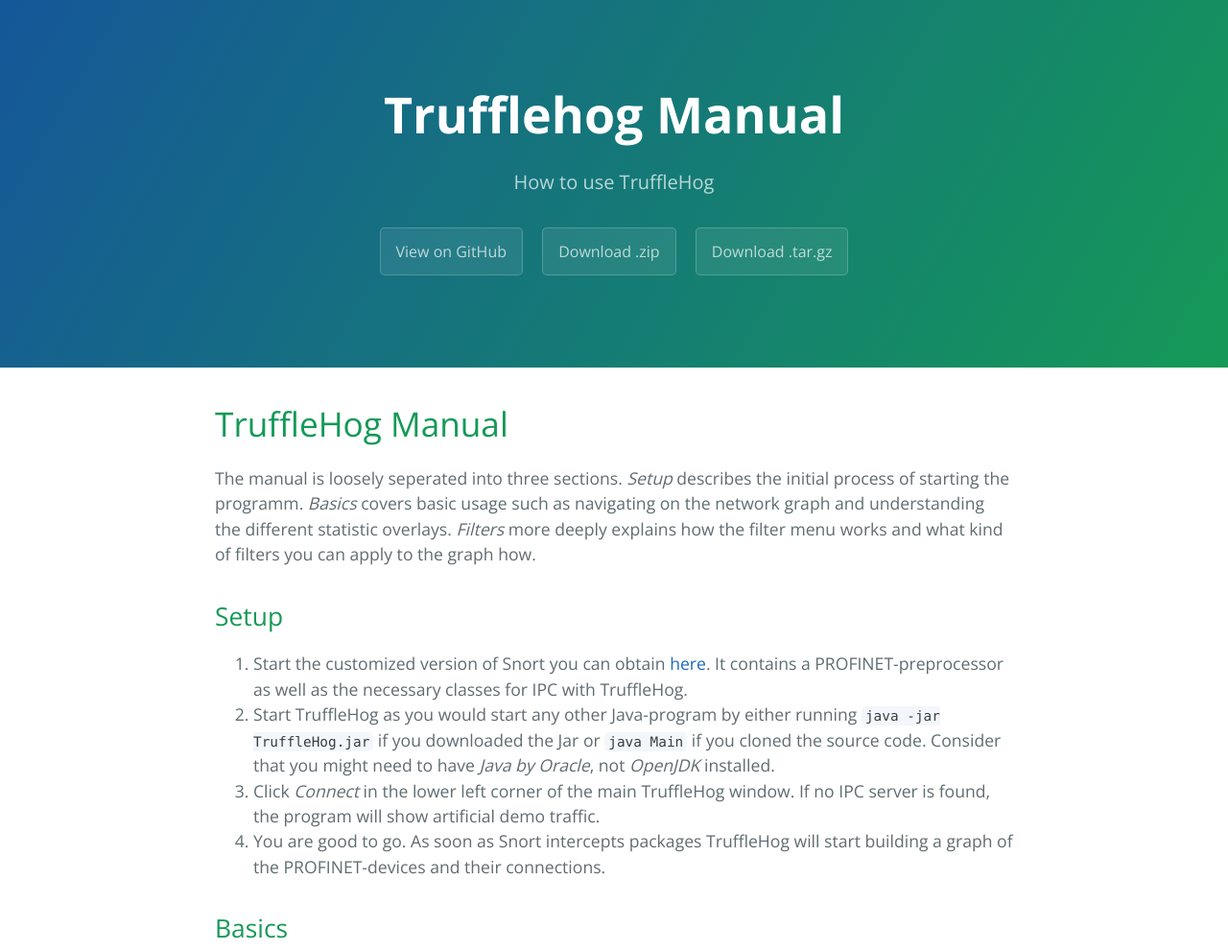
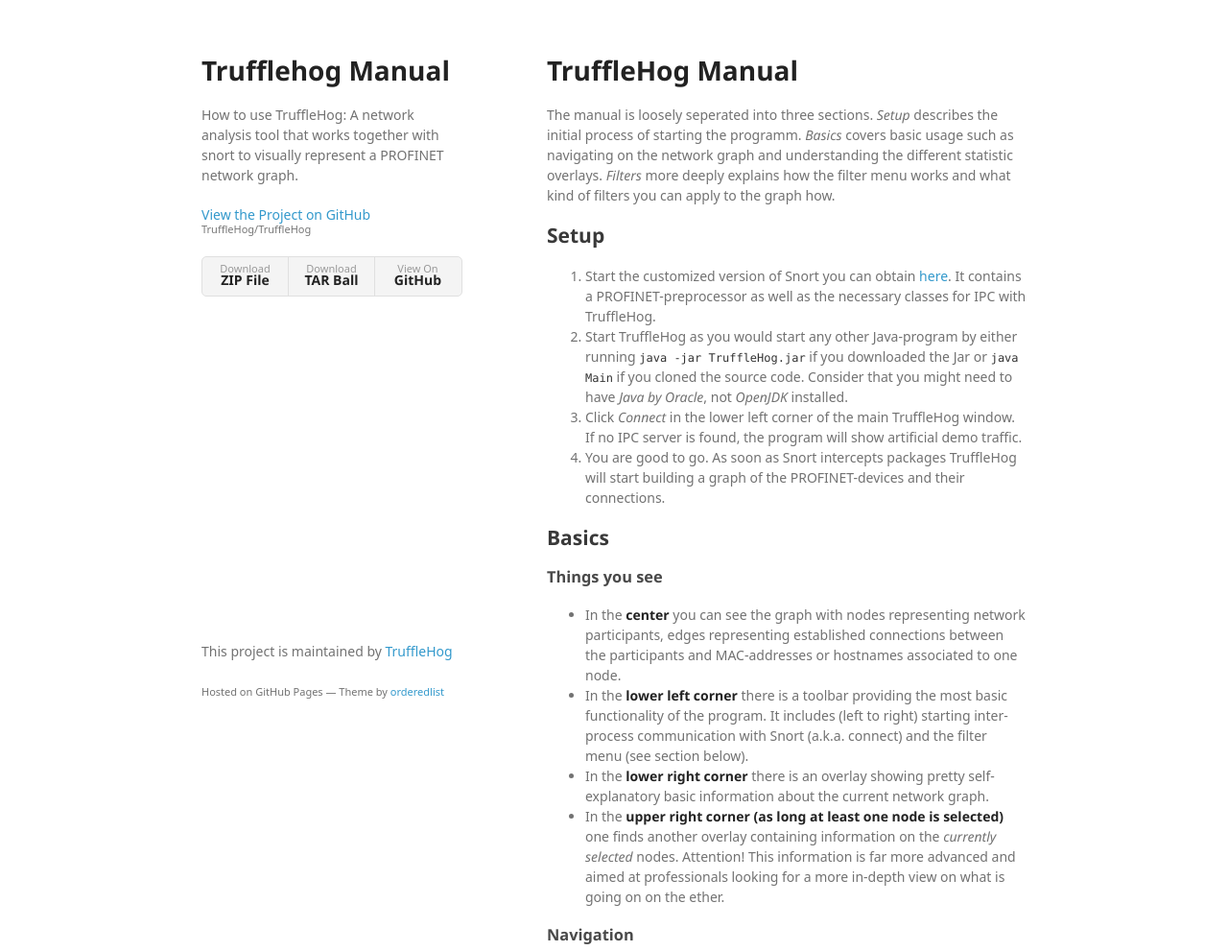
Before and after one commit to truffle-hog/truffle-hog, a plain HTML site: page index.html in a window 1280 px wide. Shown: the top 991 px of the page at 96% size. Drawn offline with nearby package versions, Linux system fonts and the light colour scheme; a web font is replaced by a local one.

Commit message:
Create gh-pages branch via GitHub

```diff
--- a/index.html
+++ b/index.html
@@ -1,25 +1,34 @@
-<!DOCTYPE html>
-<html lang="en-us">
+<!doctype html>
+<html>
   <head>
-    <meta charset="UTF-8">
+    <meta charset="utf-8">
+    <meta http-equiv="X-UA-Compatible" content="chrome=1">
     <title>Trufflehog Manual by TruffleHog</title>
-    <meta name="viewport" content="width=device-width, initial-scale=1">
-    <link rel="stylesheet" type="text/css" href="stylesheets/normalize.css" media="screen">
-    <link href='https://fonts.googleapis.com/css?family=Open+Sans:400,700' rel='stylesheet' type='text/css'>
-    <link rel="stylesheet" type="text/css" href="stylesheets/stylesheet.css" media="screen">
-    <link rel="stylesheet" type="text/css" href="stylesheets/github-light.css" media="screen">
+
+    <link rel="stylesheet" href="stylesheets/styles.css">
+    <link rel="stylesheet" href="stylesheets/github-light.css">
+    <meta name="viewport" content="width=device-width">
+    <!--[if lt IE 9]>
+    <script src="//html5shiv.googlecode.com/svn/trunk/html5.js"></script>
+    <![endif]-->
   </head>
   <body>
-    <section class="page-header">
-      <h1 class="project-name">Trufflehog Manual</h1>
-      <h2 class="project-tagline">How to use TruffleHog</h2>
-      <a href="https://github.com/TruffleHog/TruffleHog" class="btn">View on GitHub</a>
-      <a href="https://github.com/TruffleHog/TruffleHog/zipball/master" class="btn">Download .zip</a>
-      <a href="https://github.com/TruffleHog/TruffleHog/tarball/master" class="btn">Download .tar.gz</a>
-    </section>
+    <div class="wrapper">
+      <header>
+        <h1>Trufflehog Manual</h1>
+        <p>How to use TruffleHog: A network analysis tool that works together with snort to visually represent a PROFINET network graph.</p>
 
-    <section class="main-content">
-      <h1>
+        <p class="view"><a href="https://github.com/TruffleHog/TruffleHog">View the Project on GitHub <small>TruffleHog/TruffleHog</small></a></p>
+
+
+        <ul>
+          <li><a href="https://github.com/TruffleHog/TruffleHog/zipball/master">Download <strong>ZIP File</strong></a></li>
+          <li><a href="https://github.com/TruffleHog/TruffleHog/tarball/master">Download <strong>TAR Ball</strong></a></li>
+          <li><a href="https://github.com/TruffleHog/TruffleHog">View On <strong>GitHub</strong></a></li>
+        </ul>
+      </header>
+      <section>
+        <h1>
 <a id="trufflehog-manual" class="anchor" href="#trufflehog-manual" aria-hidden="true"><span aria-hidden="true" class="octicon octicon-link"></span></a>TruffleHog Manual</h1>
 
 <p>The manual is loosely seperated into three sections. <em>Setup</em> describes the initial process of starting the programm. <em>Basics</em> covers basic usage such as navigating on the network graph and understanding the different statistic overlays. <em>Filters</em> more deeply explains how the filter menu works and what kind of filters you can apply to the graph how. </p>
@@ -76,15 +85,13 @@
 <p>To create more complex filters you can also define nodes by regex (e.g. station-* to match to all clients with a name starting with "station-") or by fixed IP-address or subnet (192.168.1.1/24).</p>
 
 <p>Marking nodes as authorized with filters serves mainly organisational purposes. It helps to also color them green or any other color that symbolizes "ok" for you. Contrary, clients from foreign subnets could be colored red.</p>
-
-      <footer class="site-footer">
-        <span class="site-footer-owner"><a href="https://github.com/TruffleHog/TruffleHog">Trufflehog Manual</a> is maintained by <a href="https://github.com/TruffleHog">TruffleHog</a>.</span>
-
-        <span class="site-footer-credits">This page was generated by <a href="https://pages.github.com">GitHub Pages</a> using the <a href="https://github.com/jasonlong/cayman-theme">Cayman theme</a> by <a href="https://twitter.com/jasonlong">Jason Long</a>.</span>
+      </section>
+      <footer>
+        <p>This project is maintained by <a href="https://github.com/TruffleHog">TruffleHog</a></p>
+        <p><small>Hosted on GitHub Pages &mdash; Theme by <a href="https://github.com/orderedlist">orderedlist</a></small></p>
       </footer>
-
-    </section>
-
+    </div>
+    <script src="javascripts/scale.fix.js"></script>
 
   </body>
 </html>
--- /dev/null
+++ b/javascripts/scale.fix.js
@@ -0,0 +1,17 @@
+var metas = document.getElementsByTagName('meta');
+var i;
+if (navigator.userAgent.match(/iPhone/i)) {
+  for (i=0; i<metas.length; i++) {
+    if (metas[i].name == "viewport") {
+      metas[i].content = "width=device-width, minimum-scale=1.0, maximum-scale=1.0";
+    }
+  }
+  document.addEventListener("gesturestart", gestureStart, false);
+}
+function gestureStart() {
+  for (i=0; i<metas.length; i++) {
+    if (metas[i].name == "viewport") {
+      metas[i].content = "width=device-width, minimum-scale=0.25, maximum-scale=1.6";
+    }
+  }
+}
--- /dev/null
+++ b/stylesheets/styles.css
@@ -0,0 +1,324 @@
+@font-face {
+  font-family: 'Noto Sans';
+  font-weight: 400;
+  font-style: normal;
+  src: url('../fonts/Noto-Sans-regular/Noto-Sans-regular.eot');
+  src: url('../fonts/Noto-Sans-regular/Noto-Sans-regular.eot?#iefix') format('embedded-opentype'),
+       local('Noto Sans'),
+       local('Noto-Sans-regular'),
+       url('../fonts/Noto-Sans-regular/Noto-Sans-regular.woff2') format('woff2'),
+       url('../fonts/Noto-Sans-regular/Noto-Sans-regular.woff') format('woff'),
+       url('../fonts/Noto-Sans-regular/Noto-Sans-regular.ttf') format('truetype'),
+       url('../fonts/Noto-Sans-regular/Noto-Sans-regular.svg#NotoSans') format('svg');
+}
+
+@font-face {
+  font-family: 'Noto Sans';
+  font-weight: 700;
+  font-style: normal;
+  src: url('../fonts/Noto-Sans-700/Noto-Sans-700.eot');
+  src: url('../fonts/Noto-Sans-700/Noto-Sans-700.eot?#iefix') format('embedded-opentype'),
+       local('Noto Sans Bold'),
+       local('Noto-Sans-700'),
+       url('../fonts/Noto-Sans-700/Noto-Sans-700.woff2') format('woff2'),
+       url('../fonts/Noto-Sans-700/Noto-Sans-700.woff') format('woff'),
+       url('../fonts/Noto-Sans-700/Noto-Sans-700.ttf') format('truetype'),
+       url('../fonts/Noto-Sans-700/Noto-Sans-700.svg#NotoSans') format('svg');
+}
+
+@font-face {
+  font-family: 'Noto Sans';
+  font-weight: 400;
+  font-style: italic;
+  src: url('../fonts/Noto-Sans-italic/Noto-Sans-italic.eot');
+  src: url('../fonts/Noto-Sans-italic/Noto-Sans-italic.eot?#iefix') format('embedded-opentype'),
+       local('Noto Sans Italic'),
+       local('Noto-Sans-italic'),
+       url('../fonts/Noto-Sans-italic/Noto-Sans-italic.woff2') format('woff2'),
+       url('../fonts/Noto-Sans-italic/Noto-Sans-italic.woff') format('woff'),
+       url('../fonts/Noto-Sans-italic/Noto-Sans-italic.ttf') format('truetype'),
+       url('../fonts/Noto-Sans-italic/Noto-Sans-italic.svg#NotoSans') format('svg');
+}
+
+@font-face {
+  font-family: 'Noto Sans';
+  font-weight: 700;
+  font-style: italic;
+  src: url('../fonts/Noto-Sans-700italic/Noto-Sans-700italic.eot');
+  src: url('../fonts/Noto-Sans-700italic/Noto-Sans-700italic.eot?#iefix') format('embedded-opentype'),
+       local('Noto Sans Bold Italic'),
+       local('Noto-Sans-700italic'),
+       url('../fonts/Noto-Sans-700italic/Noto-Sans-700italic.woff2') format('woff2'),
+       url('../fonts/Noto-Sans-700italic/Noto-Sans-700italic.woff') format('woff'),
+       url('../fonts/Noto-Sans-700italic/Noto-Sans-700italic.ttf') format('truetype'),
+       url('../fonts/Noto-Sans-700italic/Noto-Sans-700italic.svg#NotoSans') format('svg');
+}
+
+body {
+  background-color: #fff;
+  padding:50px;
+  font: 14px/1.5 "Noto Sans", "Helvetica Neue", Helvetica, Arial, sans-serif;
+  color:#727272;
+  font-weight:400;
+}
+
+h1, h2, h3, h4, h5, h6 {
+  color:#222;
+  margin:0 0 20px;
+}
+
+p, ul, ol, table, pre, dl {
+  margin:0 0 20px;
+}
+
+h1, h2, h3 {
+  line-height:1.1;
+}
+
+h1 {
+  font-size:28px;
+}
+
+h2 {
+  color:#393939;
+}
+
+h3, h4, h5, h6 {
+  color:#494949;
+}
+
+a {
+  color:#39c;
+  text-decoration:none;
+}
+
+a:hover {
+  color:#069;
+}
+
+a small {
+  font-size:11px;
+  color:#777;
+  margin-top:-0.3em;
+  display:block;
+}
+
+a:hover small {
+  color:#777;
+}
+
+.wrapper {
+  width:860px;
+  margin:0 auto;
+}
+
+blockquote {
+  border-left:1px solid #e5e5e5;
+  margin:0;
+  padding:0 0 0 20px;
+  font-style:italic;
+}
+
+code, pre {
+  font-family:Monaco, Bitstream Vera Sans Mono, Lucida Console, Terminal, Consolas, Liberation Mono, DejaVu Sans Mono, Courier New, monospace;
+  color:#333;
+  font-size:12px;
+}
+
+pre {
+  padding:8px 15px;
+  background: #f8f8f8;
+  border-radius:5px;
+  border:1px solid #e5e5e5;
+  overflow-x: auto;
+}
+
+table {
+  width:100%;
+  border-collapse:collapse;
+}
+
+th, td {
+  text-align:left;
+  padding:5px 10px;
+  border-bottom:1px solid #e5e5e5;
+}
+
+dt {
+  color:#444;
+  font-weight:700;
+}
+
+th {
+  color:#444;
+}
+
+img {
+  max-width:100%;
+}
+
+header {
+  width:270px;
+  float:left;
+  position:fixed;
+  -webkit-font-smoothing:subpixel-antialiased;
+}
+
+header ul {
+  list-style:none;
+  height:40px;
+  padding:0;
+  background: #f4f4f4;
+  border-radius:5px;
+  border:1px solid #e0e0e0;
+  width:270px;
+}
+
+header li {
+  width:89px;
+  float:left;
+  border-right:1px solid #e0e0e0;
+  height:40px;
+}
+
+header li:first-child a {
+  border-radius:5px 0 0 5px;
+}
+
+header li:last-child a {
+  border-radius:0 5px 5px 0;
+}
+
+header ul a {
+  line-height:1;
+  font-size:11px;
+  color:#999;
+  display:block;
+  text-align:center;
+  padding-top:6px;
+  height:34px;
+}
+
+header ul a:hover {
+  color:#999;
+}
+
+header ul a:active {
+  background-color:#f0f0f0;
+}
+
+strong {
+  color:#222;
+  font-weight:700;
+}
+
+header ul li + li + li {
+  border-right:none;
+  width:89px;
+}
+
+header ul a strong {
+  font-size:14px;
+  display:block;
+  color:#222;
+}
+
+section {
+  width:500px;
+  float:right;
+  padding-bottom:50px;
+}
+
+small {
+  font-size:11px;
+}
+
+hr {
+  border:0;
+  background:#e5e5e5;
+  height:1px;
+  margin:0 0 20px;
+}
+
+footer {
+  width:270px;
+  float:left;
+  position:fixed;
+  bottom:50px;
+  -webkit-font-smoothing:subpixel-antialiased;
+}
+
+@media print, screen and (max-width: 960px) {
+
+  div.wrapper {
+    width:auto;
+    margin:0;
+  }
+
+  header, section, footer {
+    float:none;
+    position:static;
+    width:auto;
+  }
+
+  header {
+    padding-right:320px;
+  }
+
+  section {
+    border:1px solid #e5e5e5;
+    border-width:1px 0;
+    padding:20px 0;
+    margin:0 0 20px;
+  }
+
+  header a small {
+    display:inline;
+  }
+
+  header ul {
+    position:absolute;
+    right:50px;
+    top:52px;
+  }
+}
+
+@media print, screen and (max-width: 720px) {
+  body {
+    word-wrap:break-word;
+  }
+
+  header {
+    padding:0;
+  }
+
+  header ul, header p.view {
+    position:static;
+  }
+
+  pre, code {
+    word-wrap:normal;
+  }
+}
+
+@media print, screen and (max-width: 480px) {
+  body {
+    padding:15px;
+  }
+
+  header ul {
+    width:99%;
+  }
+
+  header li, header ul li + li + li {
+    width:33%;
+  }
+}
+
+@media print {
+  body {
+    padding:0.4in;
+    font-size:12pt;
+    color:#444;
+  }
+}
```
Also changed, not shown: params.json (+1 -1 lines).
